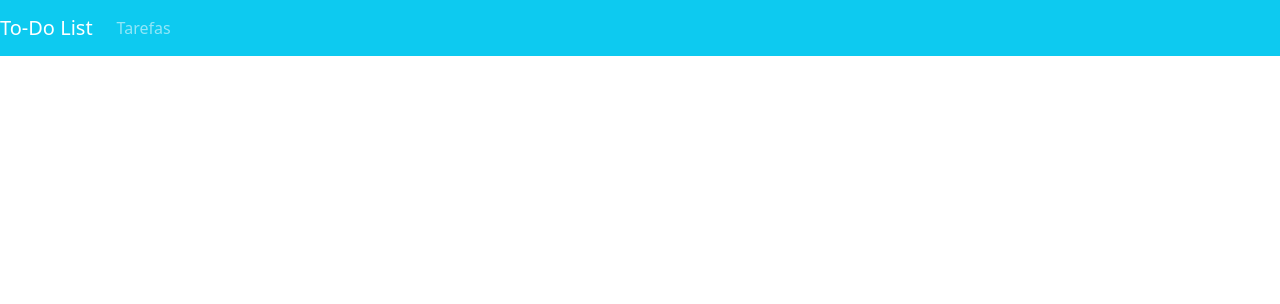
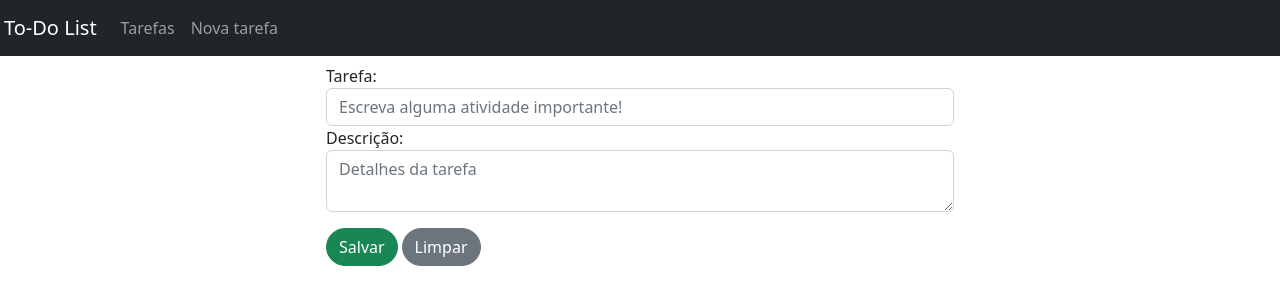
Before and after one commit to msousaWEB/Task-List, a Vue app: page /form in a window 1280 px wide. Shown: the top 304 px of the page. Built offline with nearby package versions, Linux system fonts and the light colour scheme.

Commit message:
task registration form

```diff
--- a/src/App.vue
+++ b/src/App.vue
@@ -5,11 +5,11 @@
   </div>
 </template>
 <script>
-import navBarComponent from "./components/navBarComponent.vue";
+import NavBarComponent from "./components/NavBarComponent.vue";
 
 export default {
   components: {
-    navBarComponent
+    NavBarComponent
   }
 }
 </script>
--- a/src/components/navBarComponent.vue
+++ b/src/components/NavBarComponent.vue
@@ -1,13 +1,14 @@
 <template>
     <div>
-        <b-navbar toggleable="lg" type="dark" variant="info">
-            <b-navbar-brand href="#">To-Do List</b-navbar-brand>
+        <b-navbar toggleable="lg" type="dark" variant="dark">
+            <b-navbar-brand href="#" style="margin-left:4px">To-Do List</b-navbar-brand>
 
             <b-navbar-toggle target="nav-collapse"></b-navbar-toggle>
 
             <b-collapse id="nav-collapse" is-nav>
                 <b-navbar-nav>
                     <b-nav-item to="/list">Tarefas</b-nav-item>
+                    <b-nav-item to="/form">Nova tarefa</b-nav-item>
                 </b-navbar-nav>
             </b-collapse>
         </b-navbar>
@@ -15,6 +16,6 @@
 </template>
 <script>
 export default {
-    name: 'navBarComponent'
+    name: 'NavBarComponent'
 }
 </script>
--- a/src/firebaseDB.js
+++ b/src/firebaseDB.js
@@ -1,12 +1,6 @@
-  // Import the functions you need from the SDKs you need
-
-  import { initializeApp } from "https://www.gstatic.com/firebasejs/9.9.1/firebase-app.js";
-
-  // TODO: Add SDKs for Firebase products that you want to use
-
-  // https://firebase.google.com/docs/web/setup#available-libraries
-
-
+import firebase from 'firebase/compat/app';
+import 'firebase/compat/auth';
+import 'firebase/compat/firestore';
   // Your web app's Firebase configuration
 
   const firebaseConfig = {
@@ -25,9 +19,5 @@
 
   };
 
-
-  // Initialize Firebase
-
-  const firebaseApp = initializeApp(firebaseConfig);
-
+  const firebaseApp = firebase.initializeApp(firebaseConfig);
   export const db = firebaseApp.firestore();
--- a/src/router/index.js
+++ b/src/router/index.js
@@ -2,6 +2,7 @@ import Vue from 'vue'
 import VueRouter from 'vue-router'
 import HomeView from '../views/HomeView.vue'
 import ListView from '../views/ListView.vue'
+import FormView from '../views/FormView.vue'
 
 Vue.use(VueRouter)
 
@@ -15,6 +16,11 @@ const routes = [
     path: '/list',
     name: 'list',
     component: ListView
+  },
+  {
+    path: '/form',
+    name: 'form',
+    component: FormView
   }
 ]
 
--- /dev/null
+++ b/src/views/FormView.vue
@@ -0,0 +1,83 @@
+<template>
+ <div>
+    <b-form class="mt-2">
+      <b-row>
+        <b-col class="col-6 offset-sm-3">
+           <b-form-group
+              label="Tarefa:"
+              label-for="title"
+            >
+              <b-form-input
+                id="title"
+                v-model="form.title"
+                type="text"
+                placeholder="Escreva alguma atividade importante!"
+                required
+              ></b-form-input>
+
+            </b-form-group>
+        </b-col>
+
+        <b-col class="col-6 offset-sm-3">
+           <b-form-group
+              label="Descrição:"
+              label-for="description"
+            >
+              <b-form-textarea
+                id="description"
+                v-model="form.description"
+                type="text"
+                placeholder="Detalhes da tarefa"
+                required
+              ></b-form-textarea>
+
+            </b-form-group>
+        </b-col>
+
+        <b-col class="col-6 offset-sm-3 mt-3">
+          <b-button @click="saveTask" type="button" pill variant="success" style="margin-right:4px">Salvar</b-button>
+          <b-button type="reset" pill variant="secondary">Limpar</b-button>
+        </b-col>
+      </b-row>
+    </b-form>
+  </div>
+</template>
+
+<script>
+  import { db } from '../firebaseDB'
+  import Vue from 'vue'
+
+  export default {
+    name: 'FormView',
+    data() {
+      return {
+        form: {
+          title: '',
+          description: '',
+        },
+      }
+    },
+    methods: {
+      saveTask() {
+        db.collection('tasks').add(this.form).then(() => {
+          this.clearForm();
+          this.makeToast();
+          this.$router.push({name:'list'});
+        })
+      },
+      clearForm() {
+        this.form.title = '';
+        this.form.description = '';
+      },
+      makeToast(append = false) {
+        const vm = new Vue();
+        vm.$bvToast.toast(`Tarefa salva com sucesso`, {
+          title: 'Sucesso',
+          autoHideDelay: 4000,
+          variant: 'success',
+          appendToast: append
+        })
+      }
+    }
+  }
+</script>
--- a/src/views/ListView.vue
+++ b/src/views/ListView.vue
@@ -8,7 +8,7 @@
             content.
           </b-card-text>
 
-          <b-button variant="info" pill style="margin-right:4px">Editar</b-button>
+          <b-button variant="primary" pill style="margin-right:4px">Editar</b-button>
           <b-button variant="danger" pill >Excluir</b-button>
 
         </b-card>
```
Also changed, not shown: package.json (+13 -1 lines).
